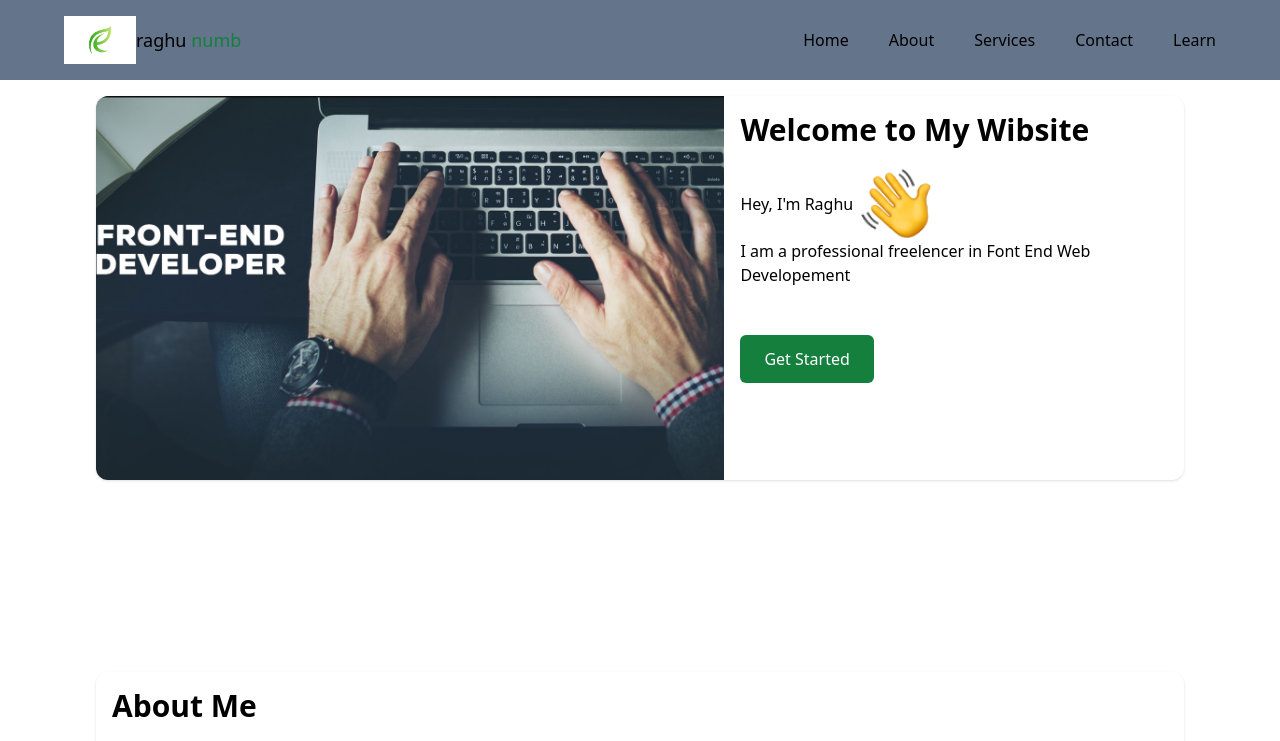
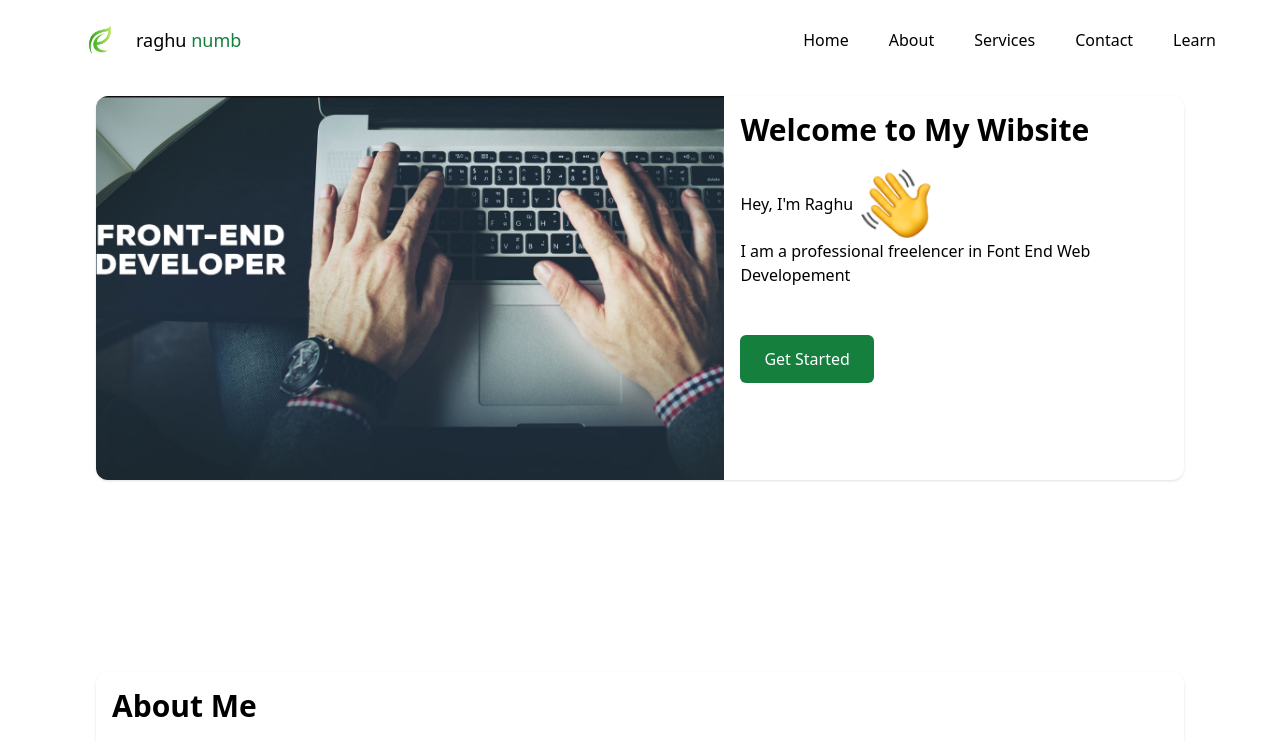
Before and after one commit to devil-mask1432/tailwindweb, a website: page index.html in a window 1280 px wide. Shown: the top 741 px of the page. Drawn offline with Linux system fonts and the light colour scheme; files whose address does not match are found by name.

Commit message:
bg color removed from nav

```diff
--- a/index.html
+++ b/index.html
@@ -8,7 +8,7 @@
   <link rel="icon" type="assets/icon" href="assets/navbrand.jpg">
 </head>
 <body class="scroll-smooth pt-24">
-  <nav class="flex justify-between pr-16 pl-16  items-center fixed left-0 right-0 top-0 h-20 bg-slate-500">
+  <nav class="flex justify-between pr-16 pl-16  items-center fixed left-0 right-0 top-0 h-20 ">
     <div class=" flex  items-center flex-shrink-0">
       <img src="assets/navbrand.jpg" alt="" class="h-12 ">
       <a href="#home">
```
